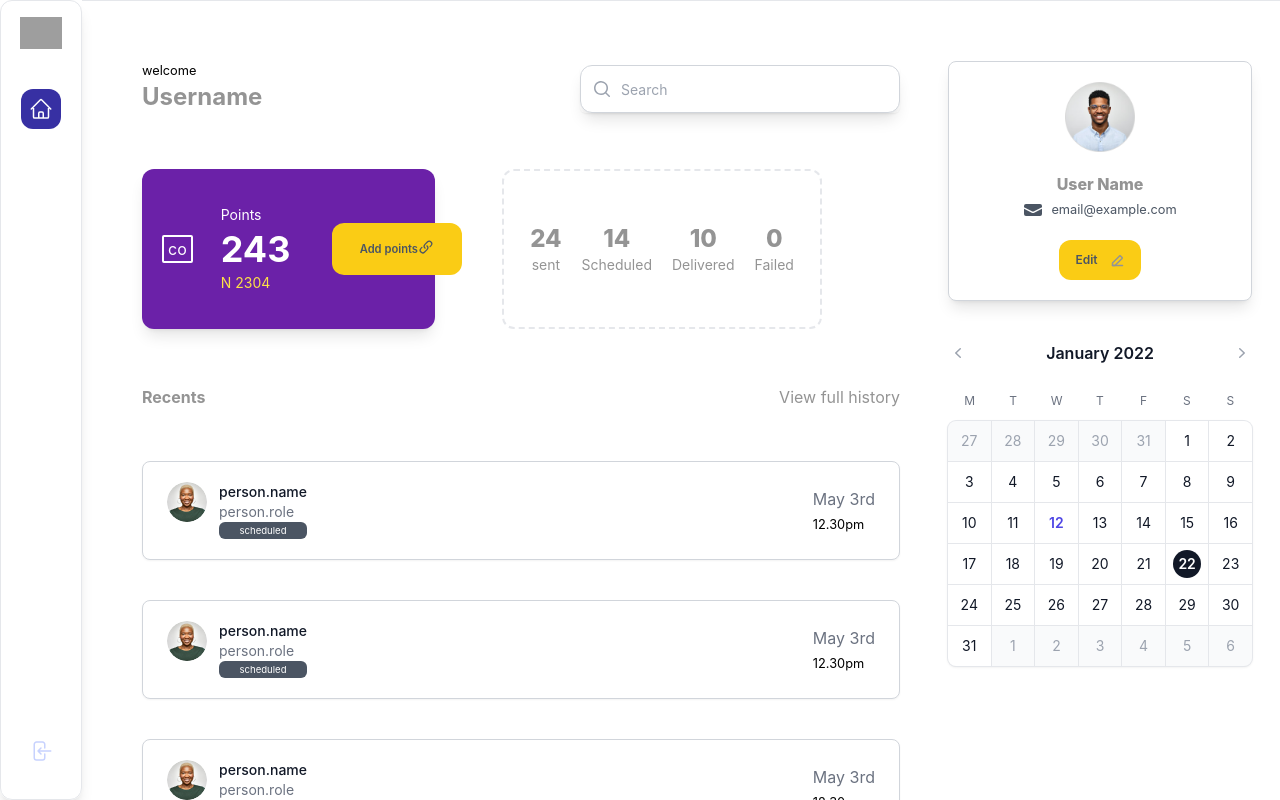
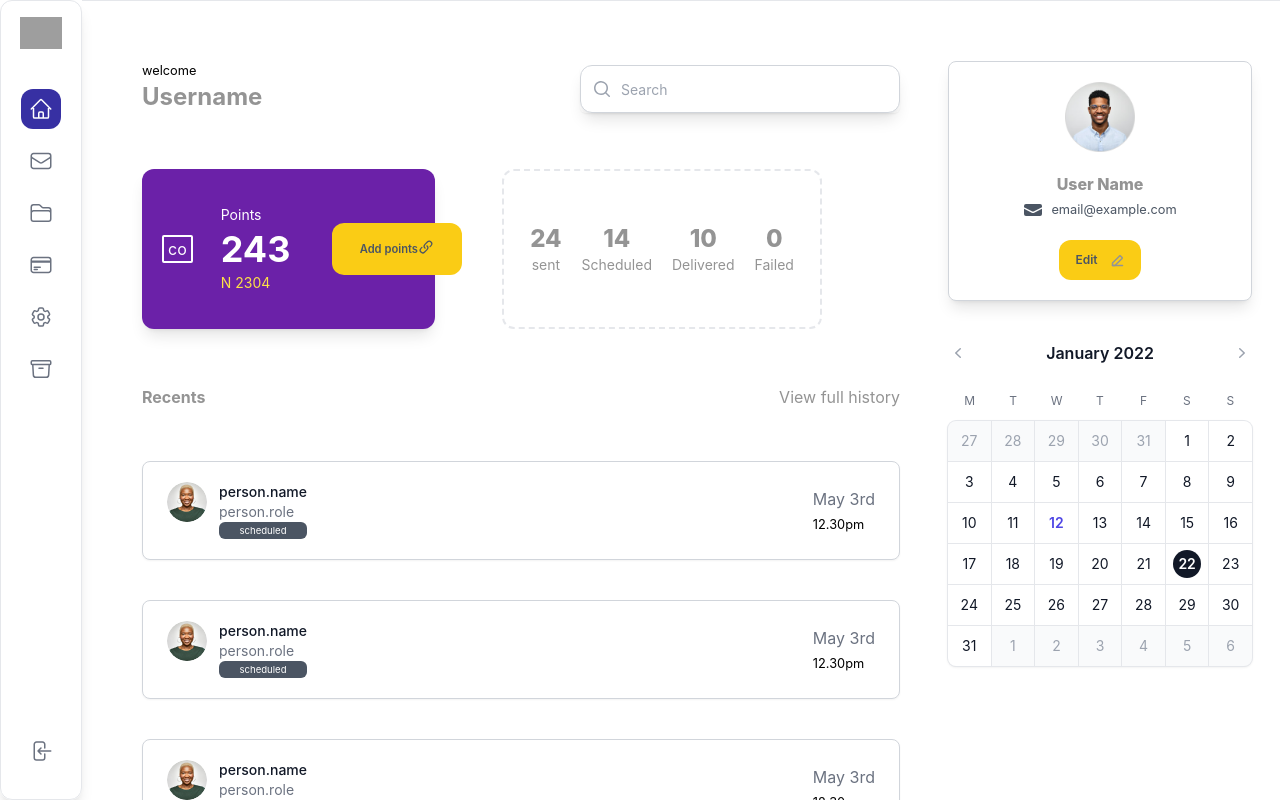
Before and after one commit to kingdanie/intime, a Next.js app: page / in a window 1280 px wide. Built offline with nearby package versions, Linux system fonts and the light colour scheme; grey boxes are pictures that could not be loaded.

Commit message:
remove background color in sidebar

```diff
--- a/pages/components/sidebar2.tsx
+++ b/pages/components/sidebar2.tsx
@@ -158,7 +158,7 @@ export default function SideBar2({ sidebarOpen, setSidebarOpen }) {
                     className={classNames(
                       item.href == route.pathname
                         ? "bg-indigo-800 text-white rounded-xl"
-                        : "text-white hover:bg-indigo-600 hover:bg-opacity-75",
+                        : "text-gray-500 hover:text-white hover:bg-indigo-600 hover:bg-opacity-75",
                       "group flex items-center justify-center p-2 text-sm font-medium rounded-md"
                     )}
                   >
@@ -171,7 +171,7 @@ export default function SideBar2({ sidebarOpen, setSidebarOpen }) {
             <div className="flex flex-shrink-0 pb-5 justify-center">
               <Link
                 href="/login"
-                className="flex items-center rounded-lg p-4 text-indigo-200 hover:bg-indigo-700"
+                className="flex items-center rounded-lg p-4 text-gray-500 hover:bg-indigo-700"
               >
                 <ArrowLeftOnRectangleIcon
                   className="h-6 w-6"
```
